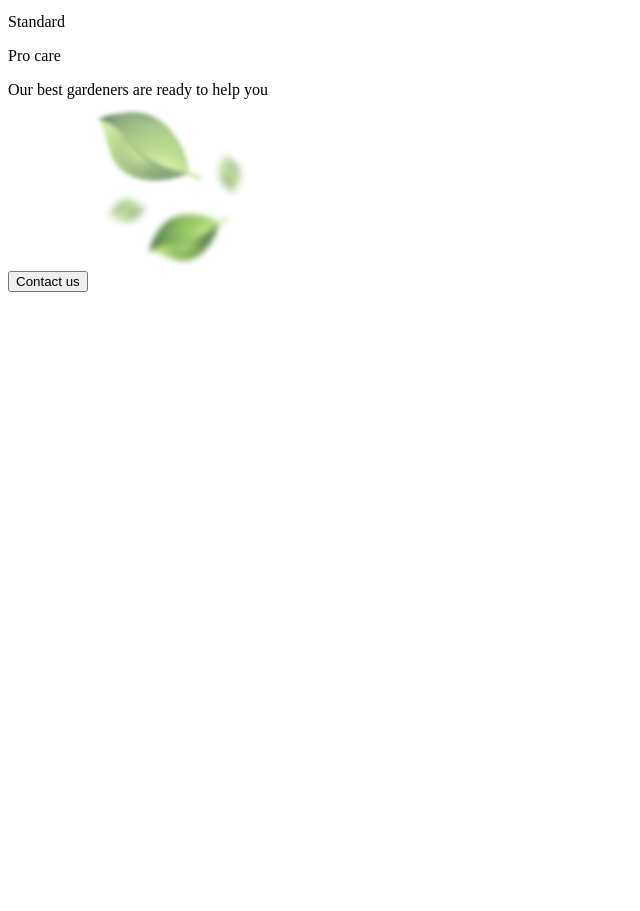
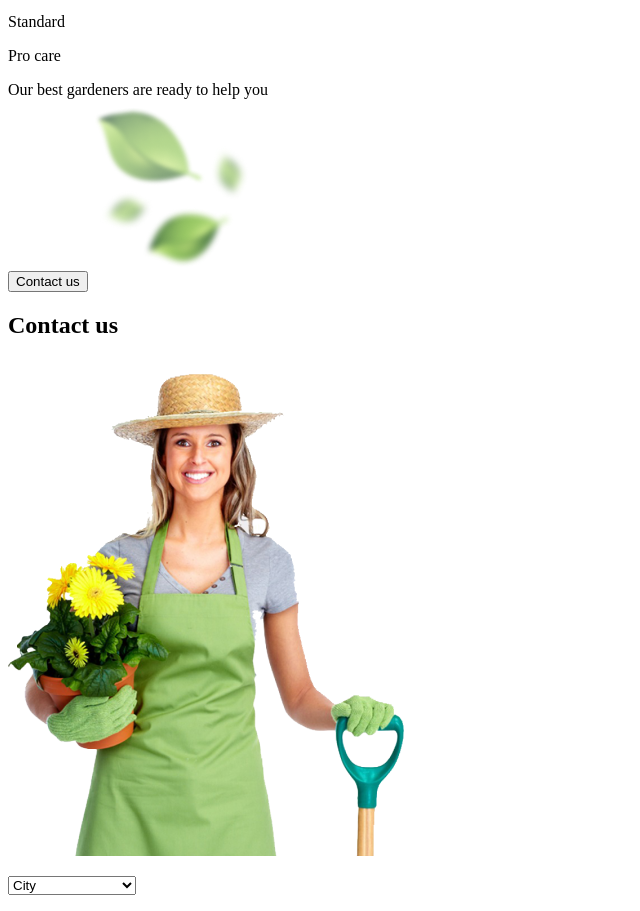
Before and after one commit to xoxlushka1337/plannts, a plain HTML site: page plants/index.html in a window 1280 px wide. Shown: the part 4152-5063 px from the top of the page, without its empty margins (0-640 px from the left). Before the commit the page ends 4452 px from the top, so only its background shows below. Drawn offline with Linux system fonts and the light colour scheme.

Commit message:
feat: add section contacts

```diff
--- a/plants/index.html
+++ b/plants/index.html
@@ -36,7 +36,9 @@
               <img src="imgs/Images/leafs.png" alt="leafs" class="welcome__img" />
             </div>
             <div class="welcome__content content">
-              <h1 class="welcome__title">We grow <span>plants</span> plants and give you oxygen</h1>
+              <h1 class="welcome__title title">
+                We grow <span>plants</span> plants and give you oxygen
+              </h1>
               <p class="welcome__text text">
                 Lorem Ipsum is simply dummy text of the printing and typesetting industry. Lorem
                 Ipsum has been the industry's standard dummy text ever since the 1500s.
@@ -150,7 +152,27 @@
           </div>
         </div>
       </section>
-      <section class="contacts"></section>
+      <section class="contacts">
+        <div class="wrapper">
+          <h2 class="contacts__title">Contact us</h2>
+          <div class="layout-2-column">
+            <div class="images">
+              <img src="imgs/Images/contact_woman.png" alt="woman" class="welcome__img" />
+            </div>
+            <form action="">
+              <p>
+                <select name="" id="">
+                  <option value="" disabled selected hidden>City</option>
+                  <option value="">Canandaigua, NY</option>
+                  <option value="">New York City</option>
+                  <option value="">Yonkers, NY</option>
+                  <option value="">Sherrill, NY</option>
+                </select>
+              </p>
+            </form>
+          </div>
+        </div>
+      </section>
     </main>
     <footer class="footer"></footer>
   </body>
```
Also changed, not shown: plants/imgs/Images/contact_woman.png (added).
